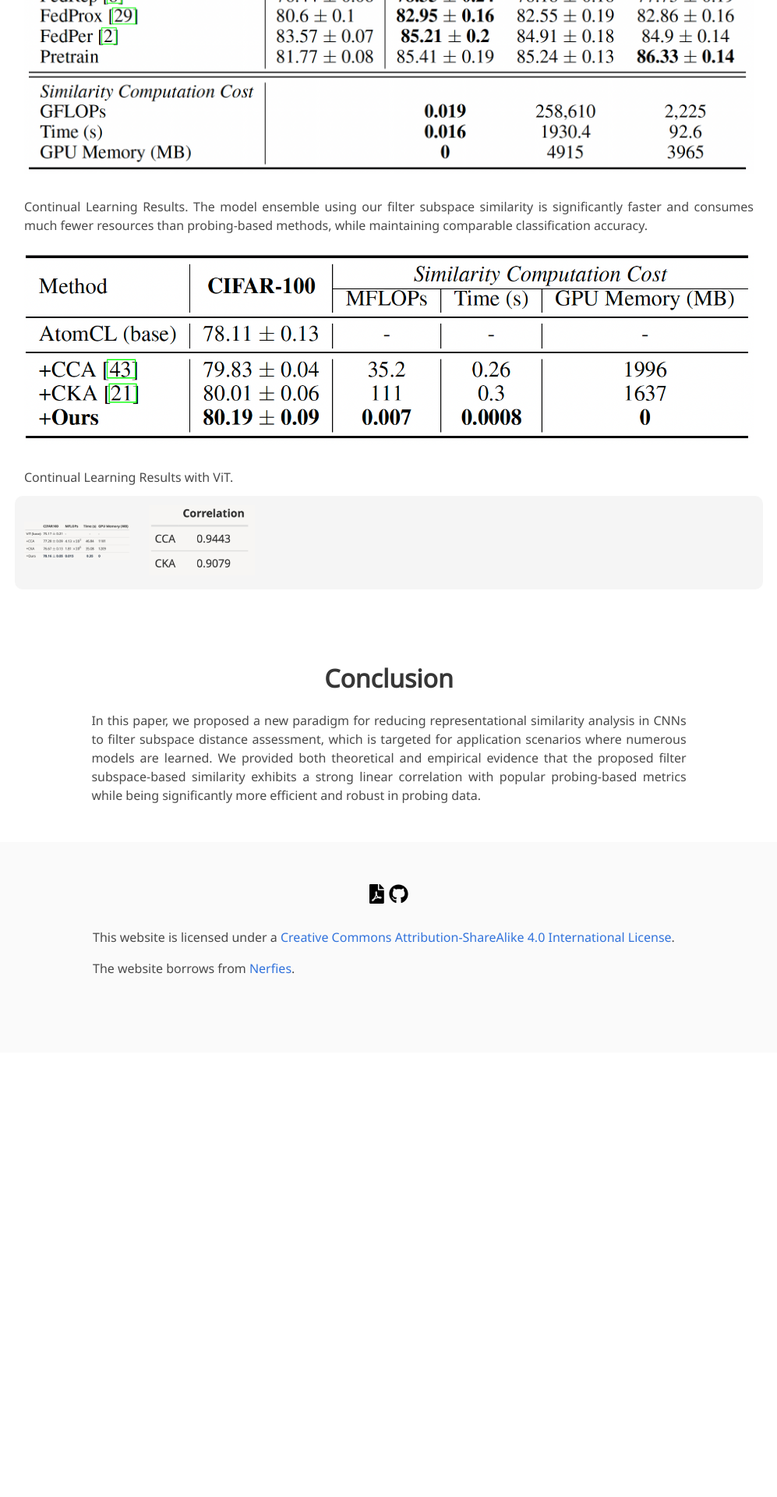
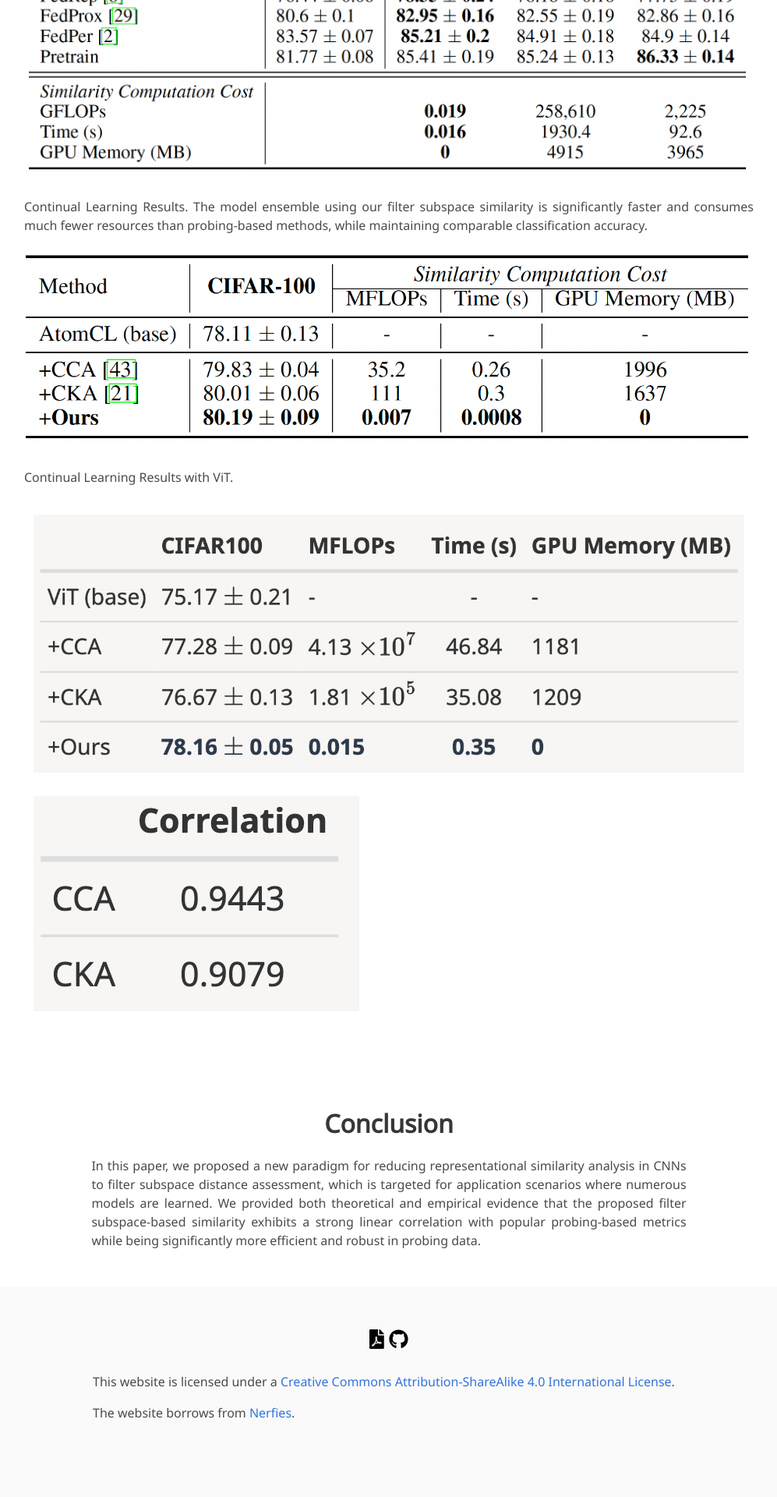
Before and after one commit to weichennone/myhomepage, a Jekyll site: the page _projects/2023neurips/index.html, which Jekyll copies as it is, in a window 1280 px wide. Shown: the part 3070-4990 px from the top of the page at 78% size, without its empty margins (141-1138 px from the left). Built offline with Jekyll 4.4.1, drawn with Linux system fonts in a browser that asks for light colours; nearby versions of some CDN libraries; some web fonts are replaced; library files that are not in the unit come from our copies; a style sheet for code colours, icons or effects is not loaded; before the commit the page ends 4420 px from its top, so only the background shows below that.

Commit message:
Update index.html

```diff
--- a/_projects/2023neurips/index.html
+++ b/_projects/2023neurips/index.html
@@ -495,13 +495,15 @@
           Continual Learning Results with ViT.
         </p>
       </div>
-      <div class="columns is-vcentered interpolation-panel">
-        <div class="column is-2 has-text-centered">
+      <div class="column">
+        <div class="content">
           <img src="./static/images/results_5.png"
                  class="system-diagram"
                  alt="CL results with ViT 1."/>
         </div>
-        <div class="column is-2 has-text-centered">
+      </div>
+      <div class="column">
+        <div class="content">
           <img src="./static/images/results_6.png"
                  class="system-diagram"
                  alt="CL results with ViT 2."/>
```
